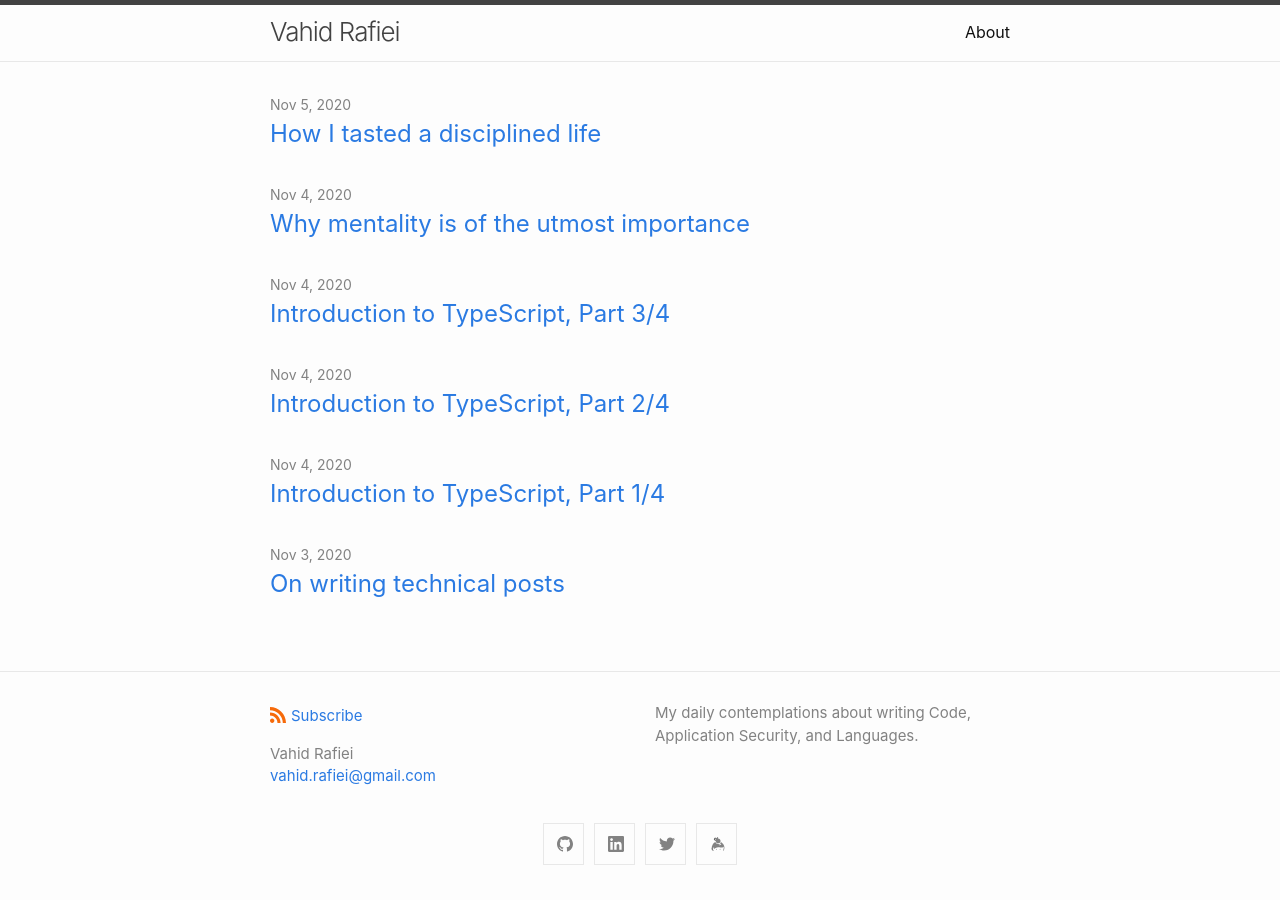
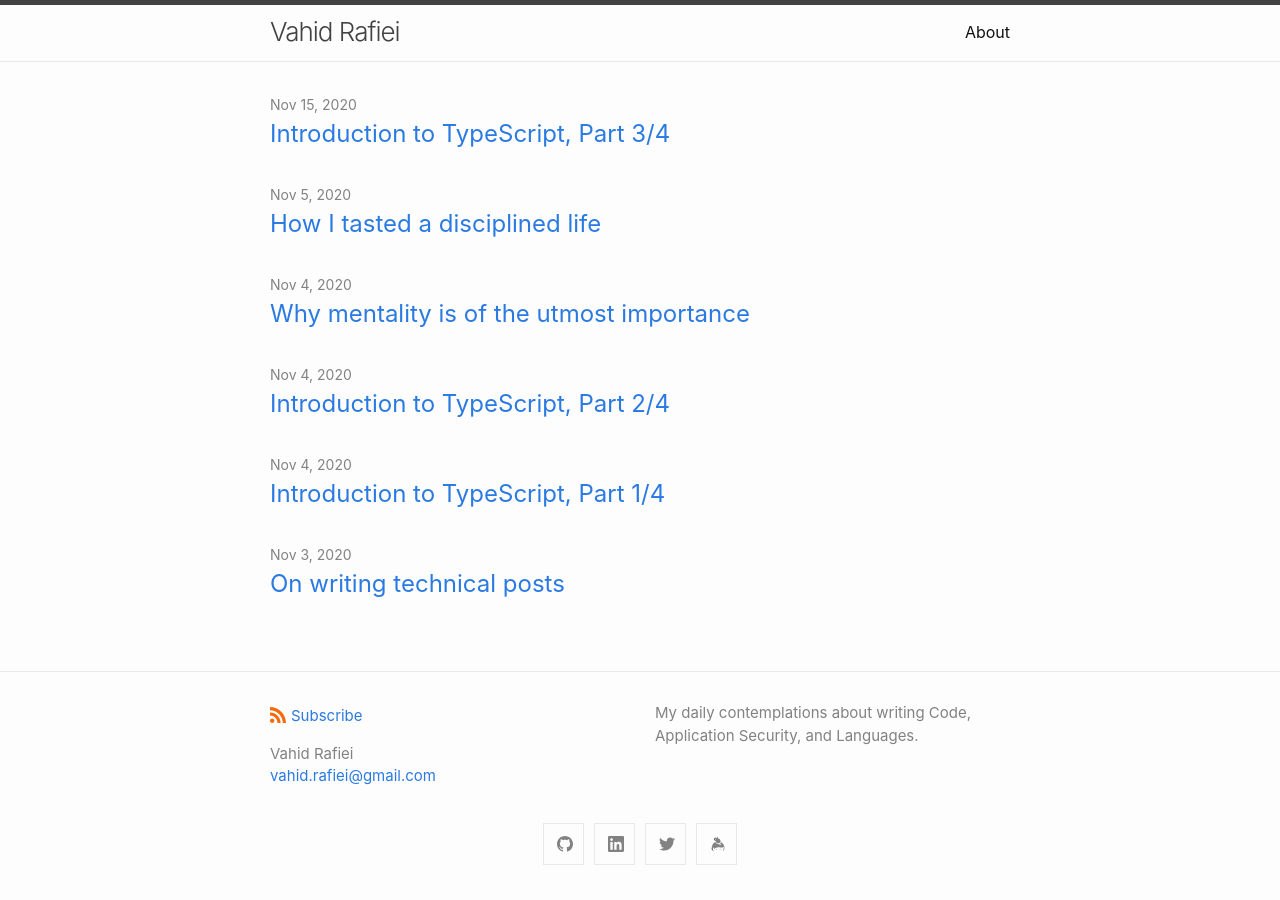
Before and after one commit to vahidR/vahidr.github.io, a Jekyll site: the page built from index.markdown, in a window 1280 px wide. Built offline with Jekyll 4.4.1, drawn with Linux system fonts in a browser that asks for light colours.

Commit message:
Updating the timestamp of the layout for TS tutorial part 3

```diff
--- a/_posts/2020-11-15-introduction-to-typescript-part-3.markdown
+++ b/_posts/2020-11-15-introduction-to-typescript-part-3.markdown
@@ -1,7 +1,7 @@
 ---
 layout: post
 title: "Introduction to TypeScript, Part 3/4"
-date: 2020-11-04 11:38:48 +0100
+date: 2020-11-15 13:09:48 +0100
 categories: typescript
 ---
 
```
